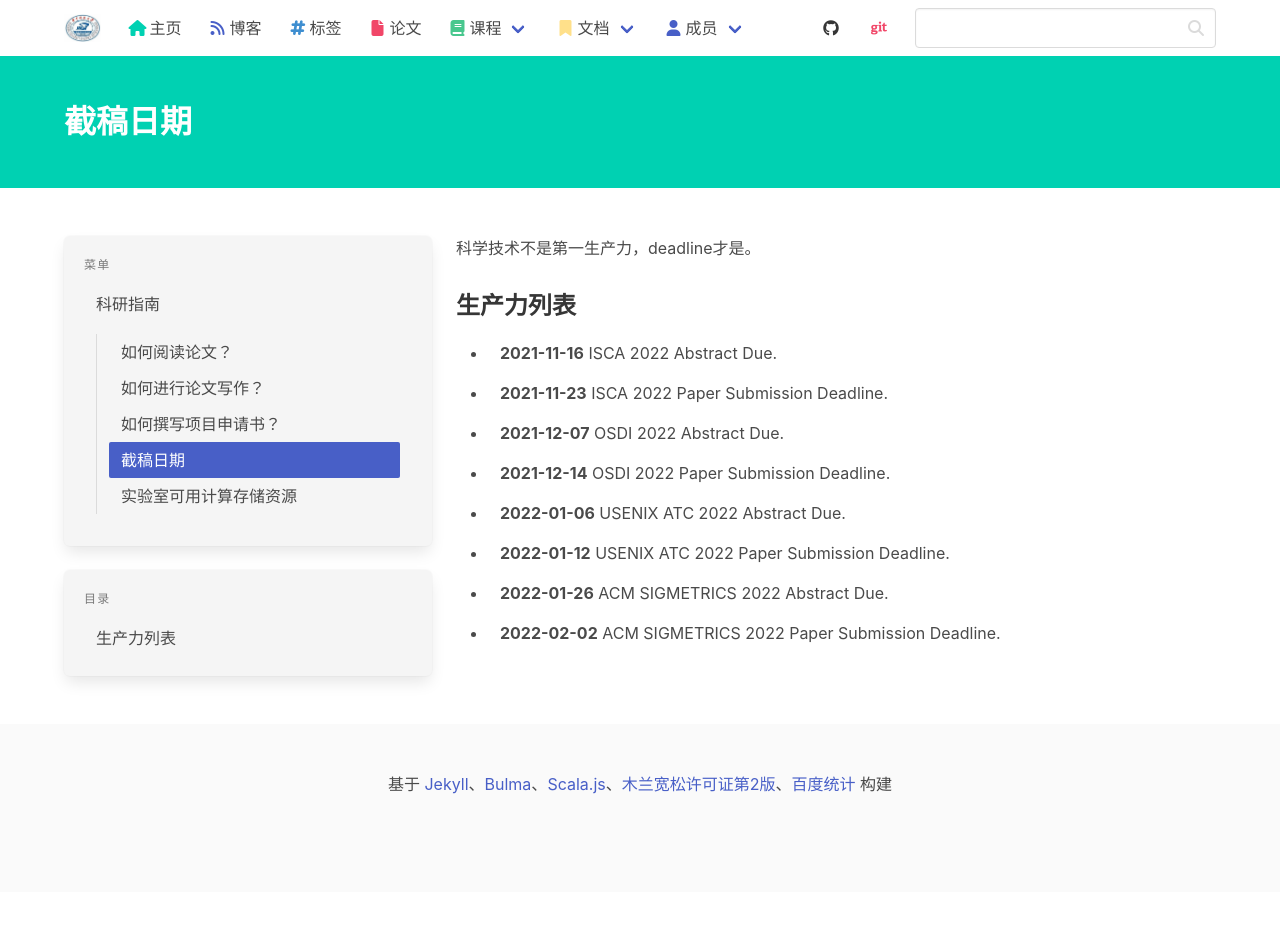
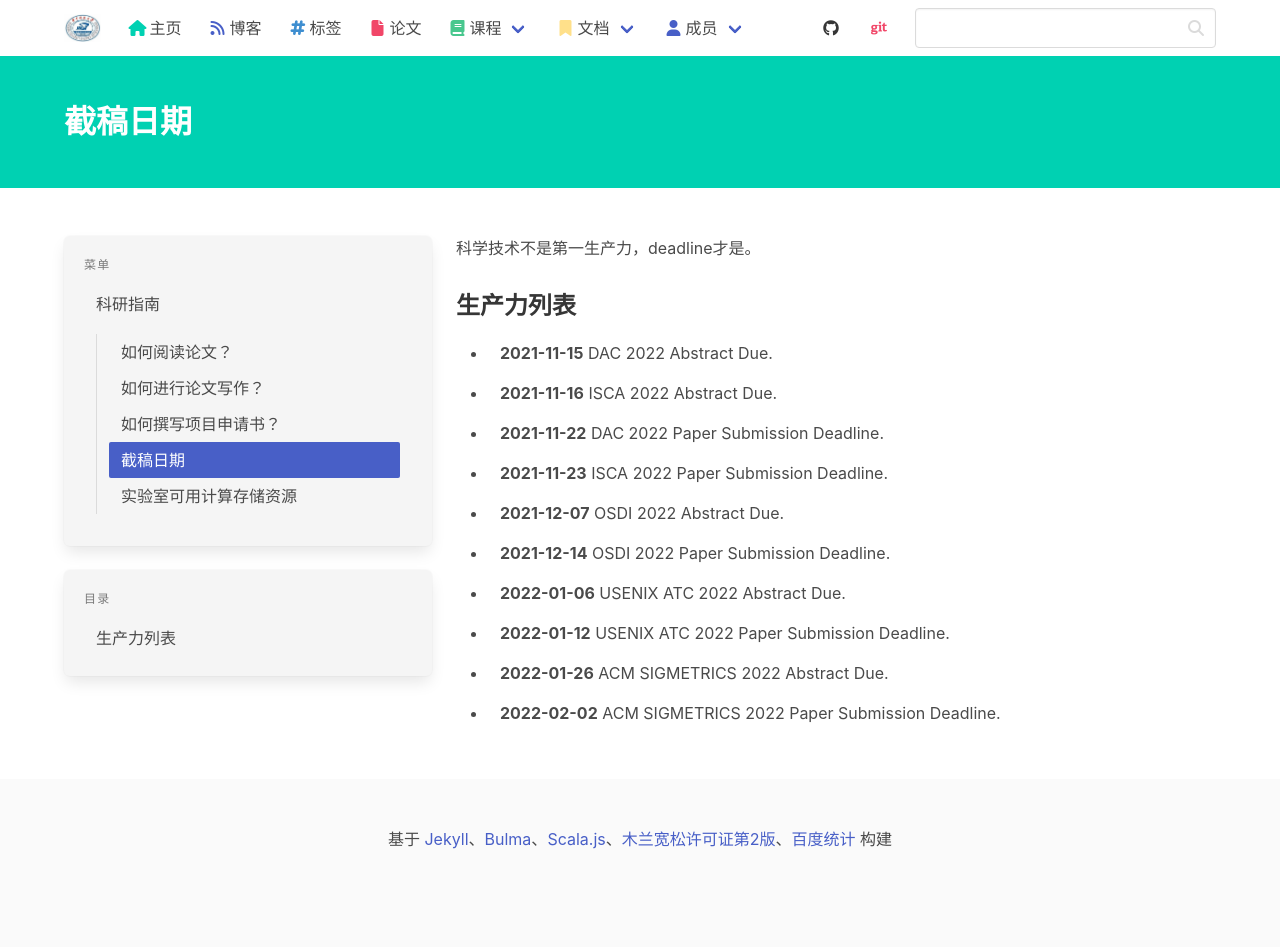
Before and after one commit to haslaboratory/haslaboratory.github.io, a Jekyll site: the page built from _docs/research/deadlines.md, in a window 1280 px wide. Built offline with Jekyll 4.4.1, drawn with Linux system fonts in a browser that asks for light colours; nearby versions of some CDN libraries; library files that are not in the unit come from our copies; comment, search, counter and statistics services are not loaded; before the commit the page ends 900 px from its top, so only the background shows below that.

Commit message:
_data/deadlines.yml

```diff
--- a/_data/deadlines.yml
+++ b/_data/deadlines.yml
@@ -1,3 +1,13 @@
+- conference: DAC 2022
+  description: Abstract Due.
+  deadline: 2021-11-15
+  url: https://www.dac.com/DAC-2022/2022-Call-for-Contributions
+
+- conference: DAC 2022
+  description: Paper Submission Deadline.
+  deadline: 2021-11-22
+  url: https://www.dac.com/DAC-2022/2022-Call-for-Contributions
+
 - conference: ACM SIGMETRICS 2022
   description: Paper Submission Deadline.
   deadline: 2022-02-02
```
